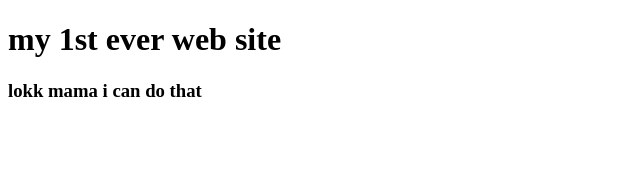
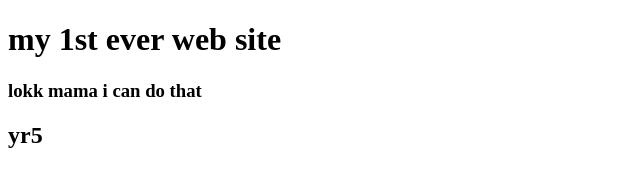
Before and after one commit to tanvir491/1st-website, a plain HTML site: page index.html in a window 1280 px wide. Shown: the full height of the page, 0-640 px from the left. Drawn offline with Linux system fonts and the light colour scheme.

Commit message:
my commite

```diff
--- a/index.html
+++ b/index.html
@@ -9,5 +9,6 @@
 <body>
     <h1>my 1st ever web site</h1>
     <h3>lokk mama i can do that</h3>
+    <h2>yr5</h2>
 </body>
 </html>
```
